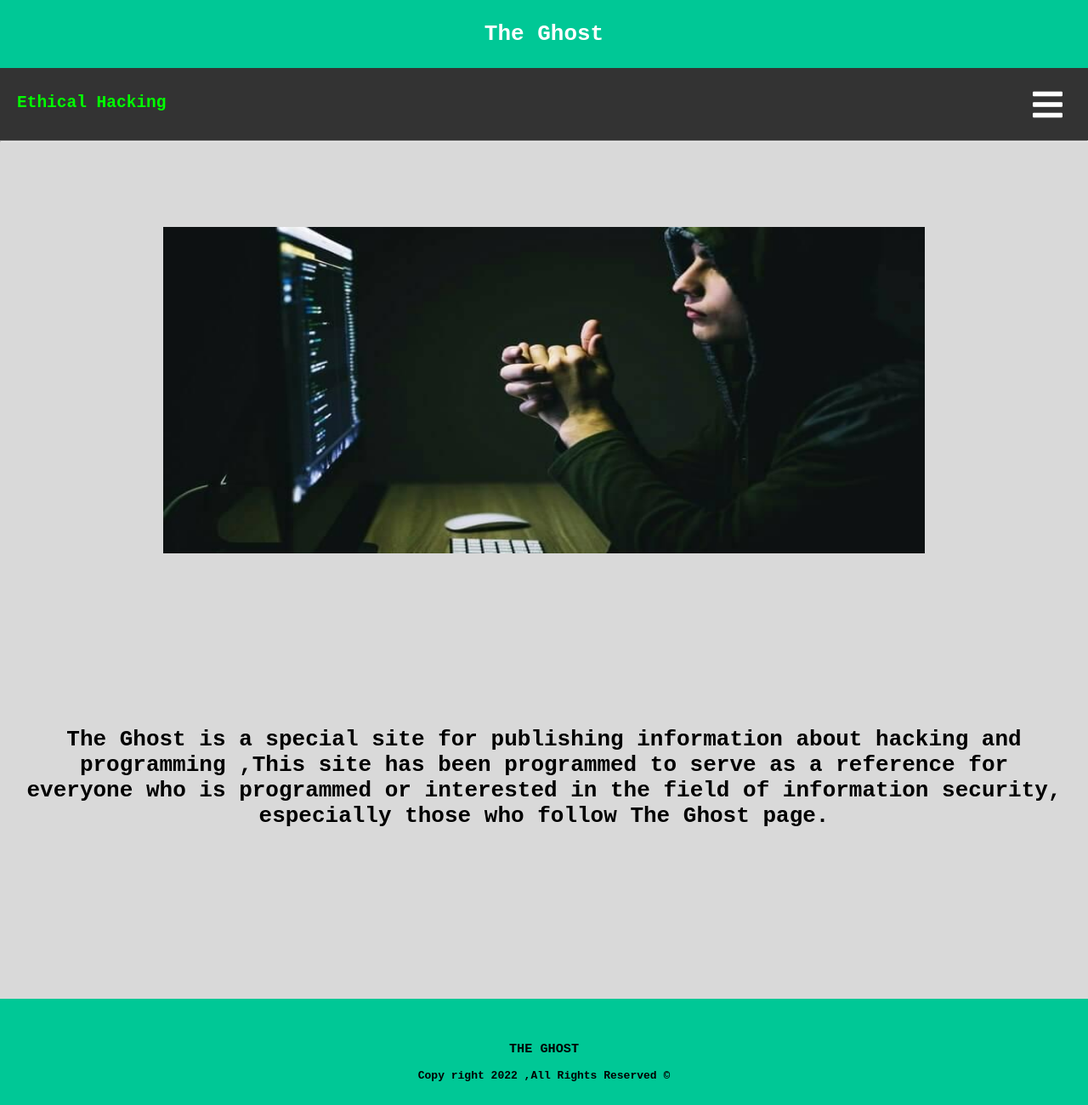
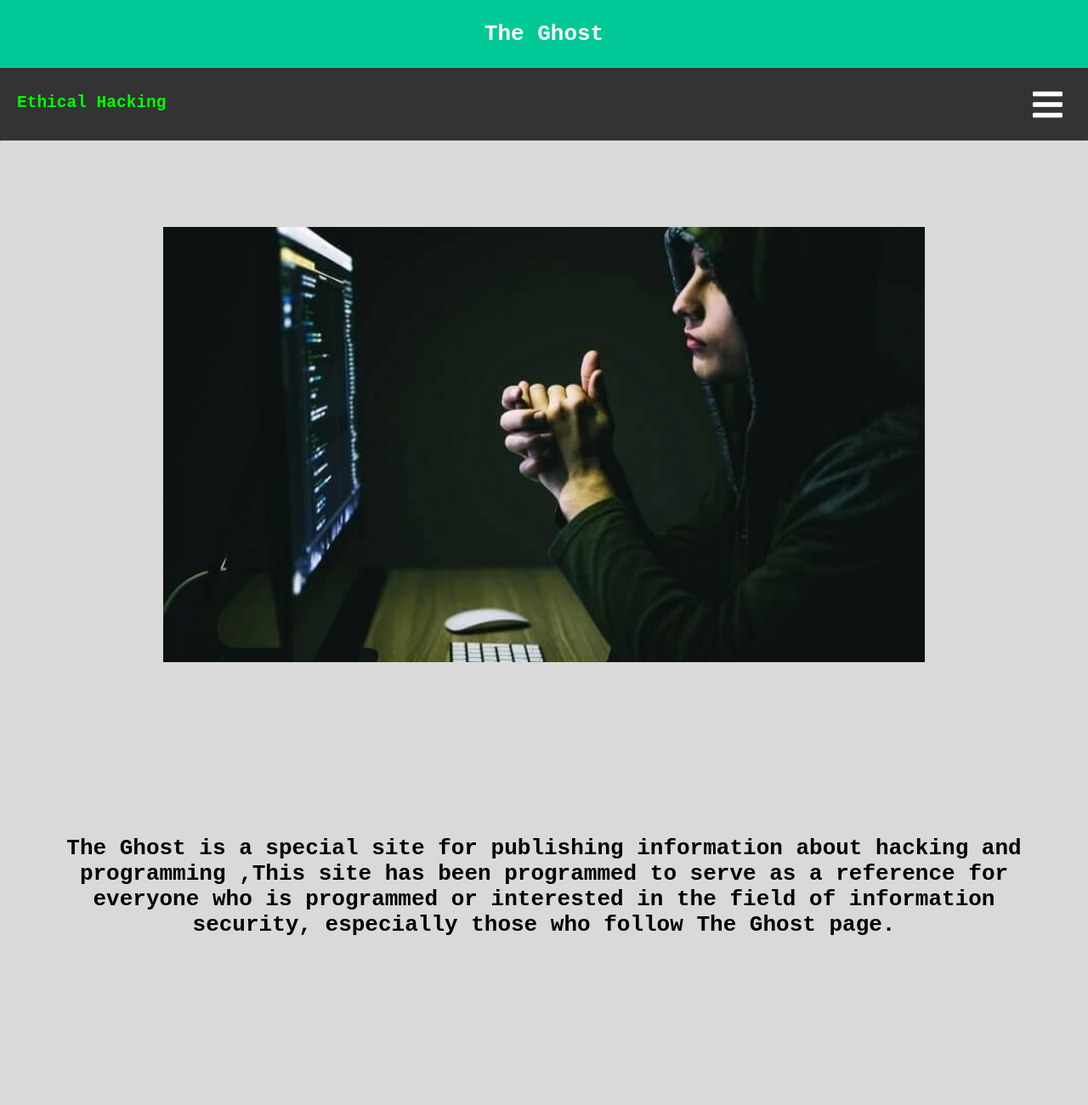
Before and after one commit to YASSER-CH/The_Ghost_Information, a plain HTML site: page about.html in a window 1280 px wide. Shown: the top 1300 px of the page at 85% size. Drawn offline with Linux system fonts and the light colour scheme.

Commit message:
Update about.css

```diff
--- a/css/about.css
+++ b/css/about.css
@@ -22,8 +22,11 @@ header h1{
 }
 #logo{
 	width: 70%;
-	height: 30vw;
+	height: 40vw;
 	margin-top: 100px;
+}
+#box{
+       margin: 200px 30px 200px 30px;
 }
 #box h1{
 	text-align: center;
```
